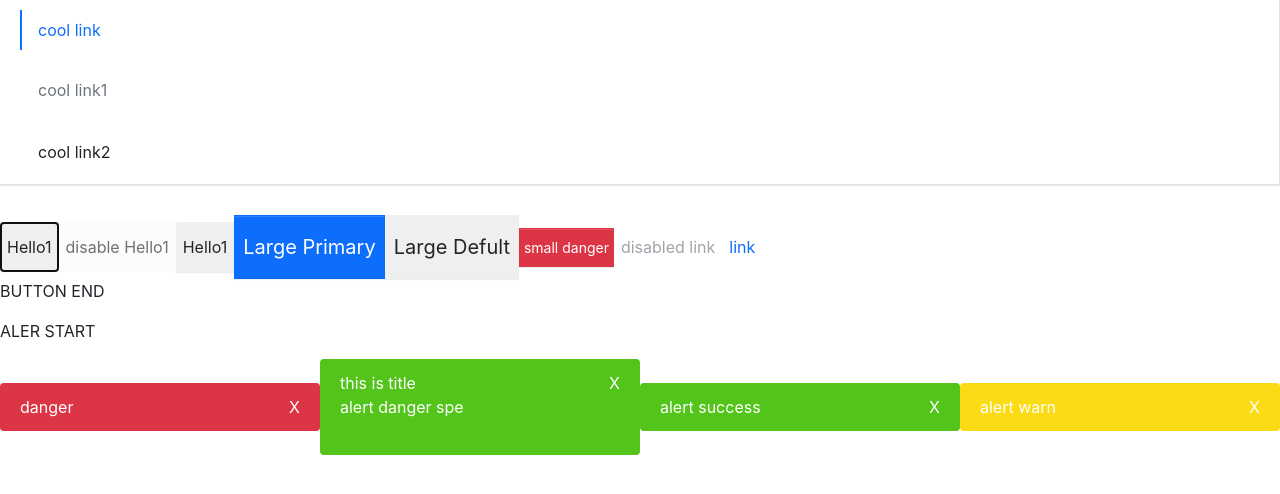
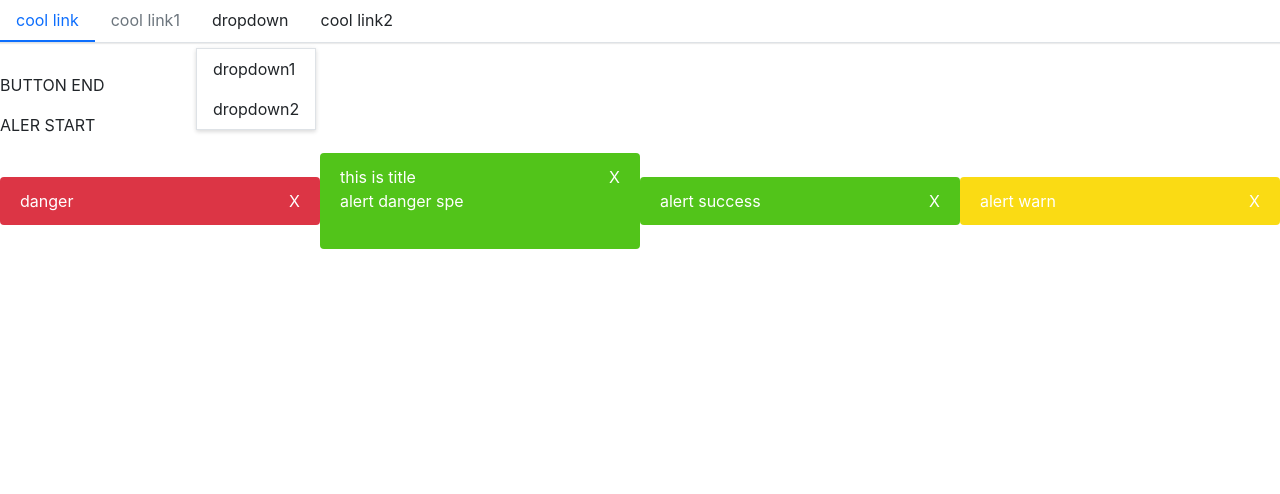
Before and after one commit to guopeng1129972/ts-react-antd, a React (Create React App) app in the folder 4/kunkunball/: page / in a window 1280 px wide. Shown: the top 494 px of the page. Built offline with nearby package versions, Linux system fonts and the light colour scheme.

Commit message:
add submenu
添加subMenu组件，但是存在问题，还不能隐藏

```diff
--- a/4/kunkunball/src/App.tsx
+++ b/4/kunkunball/src/App.tsx
@@ -3,32 +3,40 @@ import Button, { ButtonType, ButtonSize } from "./components/Button/button";
 import Alert, { alertType, altSty } from './components/Alert/alert';
 import Menu from './components/Menu/menu'
 import MenuItem from './components/Menu/menuItem'
+import SubMenu from './components/Menu/subMenu';
 const App: React.FC = () => {
 
   return (
     <div className="App">
       <header className="App-header">
-        <Menu defaultIndex={0} onSelect={index => console.log(index)} mode={"vertical"}>
+        <Menu defaultIndex={0} onSelect={index => console.log(index)} mode={"horizontal"}>
           <MenuItem >
             cool link
           </MenuItem >
           <MenuItem disabled>
             cool link1
           </MenuItem >
+          <SubMenu title="dropdown">
+            <MenuItem>
+              dropdown1
+            </MenuItem>
+            <MenuItem>
+              dropdown2
+            </MenuItem>
+          </SubMenu>
           <MenuItem >
             cool link2
           </MenuItem>
-
         </Menu>
 
-        <Button autoFocus>Hello1</Button>
+        {/* <Button autoFocus>Hello1</Button>
         <Button className='custom' disabled>disable Hello1</Button>
         <Button onClick={(e) => { e.preventDefault(); alert(123) }}>Hello1</Button>
         <Button btnType={ButtonType.Primary} size={ButtonSize.Large}>Large Primary</Button>
         <Button btnType={ButtonType.Defult} size={ButtonSize.Large}>Large Defult</Button>
         <Button btnType={ButtonType.Danger} size={ButtonSize.Small}>small danger</Button>
         <Button btnType={ButtonType.Link} href={'http://www.baidu.com'} disabled>disabled link</Button>
-        <Button btnType={ButtonType.Link} href={'http://www.baidu.com'} target='_blank' >link</Button>
+        <Button btnType={ButtonType.Link} href={'http://www.baidu.com'} target='_blank' >link</Button> */}
       </header>
       <p>BUTTON END</p>
       <p>ALER START</p>
--- a/4/kunkunball/src/components/Menu/_style.scss
+++ b/4/kunkunball/src/components/Menu/_style.scss
@@ -81,7 +81,6 @@
 
   >.menu-item {
     border-left: $menu-item-active-border-width solid transparent;
-    margin     : 10px 20px;
 
     &.is-active,
     &:hover {
--- a/4/kunkunball/src/components/Menu/menu.tsx
+++ b/4/kunkunball/src/components/Menu/menu.tsx
@@ -29,7 +29,7 @@ const Menu: React.FC<MenuProps> = (props) => {
   const [currentActive, setActive] = useState(defaultIndex)
   const classes = classNames('menu', classname, {
     'menu-vertical': mode === 'vertical',
-    'menu-horizontal': mode !== 'horizontal'
+    'menu-horizontal': mode !== 'vertical',
   })
   const handleClick = (index: number) => {
     setActive(index)
@@ -45,7 +45,7 @@ const Menu: React.FC<MenuProps> = (props) => {
     return React.Children.map(children, (child, index) => {
       const childElement = child as React.FunctionComponentElement<MenuItemProps>
       const { displayName } = childElement.type
-      if (displayName === 'MenuItem') {
+      if (displayName === 'MenuItem' || displayName === 'SubMenu') {
         return React.cloneElement(childElement, { index })
       } else {
         console.error("Warning:Menu has a child which is not a MenuItem components")
--- a/4/kunkunball/src/components/Menu/subMenu.tsx
+++ b/4/kunkunball/src/components/Menu/subMenu.tsx
@@ -1 +1,41 @@
-import react from 'react'
+import React, { useContext, FunctionComponentElement } from 'react'
+import classNames from 'classnames'
+import { MenuContext } from './menu'
+import { MenuItemProps } from './menuItem'
+
+export interface SubMenuProps {
+  index?: number,
+  title?: string,
+  className?: string
+}
+
+const SubMenu: React.FC<SubMenuProps> = ({ index, title, className, children }) => {
+  const context = useContext(MenuContext)
+  const classes = classNames('menu-item submenu-item', className, {
+    'is-active': context.index === index
+  })
+  const renderChildren = () => {
+    const childComponent = React.Children.map(children, (child, i) => {
+      const childrenElement = child as FunctionComponentElement<MenuItemProps>
+      if (childrenElement.type.displayName === 'MenuItem') {
+        return childrenElement
+      } else {
+        console.log('Warning:SubMenu has a child which is not a MenuItem')
+      }
+    })
+    return (
+      <ul className='kunkun-submenu'>{childComponent}</ul>
+    )
+  }
+  return (
+    <li key={index} className={classes}>
+      <div className="submenu-title">
+        {title}
+      </div>
+      {renderChildren()}
+    </li>
+  )
+}
+
+SubMenu.displayName = 'SubMenu';
+export default SubMenu
```
